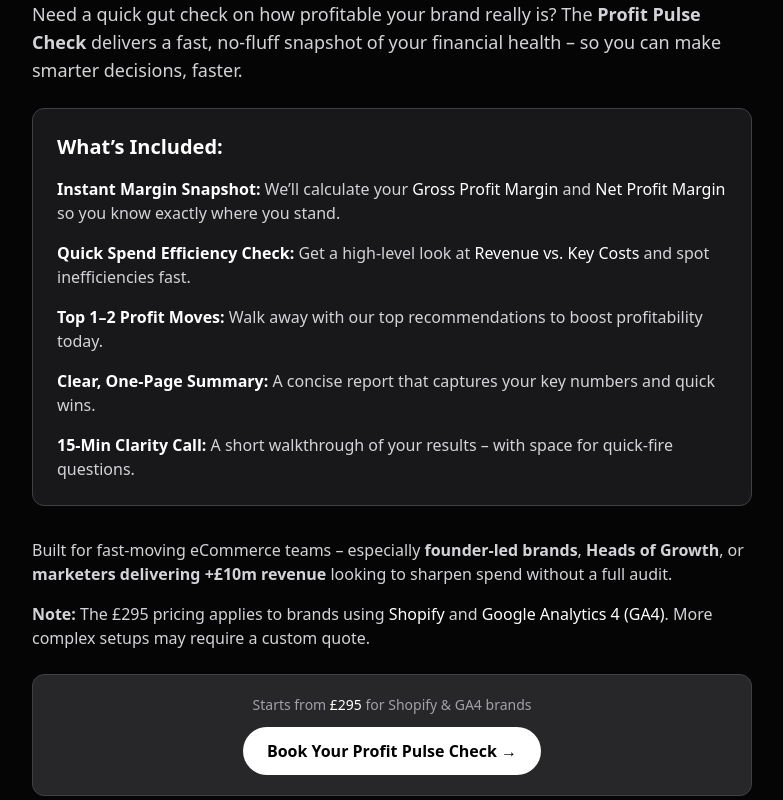
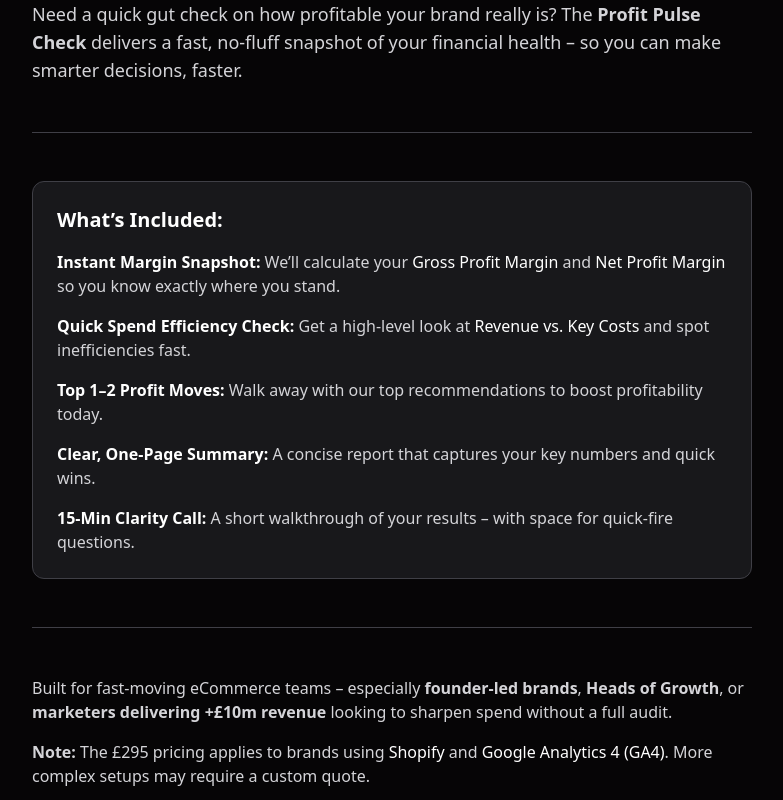
Before and after one commit to RetailSuccessCoach/retail-success-coach, a Next.js app: page /ecommerce-profit-audit in a window 1280 px wide. Shown: the part 240-1040 px from the top of the page, without its empty margins (248-1031 px from the left). Built offline with nearby package versions, Linux system fonts and the light colour scheme.

Commit message:
Fix layout for Profit Pulse Check page

```diff
--- a/src/app/ecommerce-profit-audit/page.tsx
+++ b/src/app/ecommerce-profit-audit/page.tsx
@@ -17,17 +17,23 @@ export default function ProfitPulseCheckPage() {
         />
       </Head>
       <MainLayout>
-        <section className="py-16 px-4 sm:px-6 max-w-3xl mx-auto text-zinc-300">
+        <section className="py-16 px-4 sm:px-6 max-w-3xl mx-auto text-zinc-300 space-y-12">
+
   {/* Header */}
-  <h1 className="text-3xl sm:text-4xl font-bold mb-4 text-white leading-snug">
+  <div className="space-y-4">
+    <h1 className="text-3xl sm:text-4xl font-bold text-white leading-snug">
       Profit Pulse Check: Your Fast Track to Profit Clarity
     </h1>
-  <p className="text-base sm:text-lg mb-6 text-zinc-300">
+    <p className="text-base sm:text-lg">
       Need a quick gut check on how profitable your brand really is? The <strong>Profit Pulse Check</strong> delivers a fast, no-fluff snapshot of your financial health – so you can make smarter decisions, faster.
     </p>
+  </div>
 
-  {/* What’s Included Block */}
-  <div className="bg-zinc-900 border border-zinc-700 rounded-xl p-5 sm:p-6 mb-8">
+  {/* Divider */}
+  <div className="border-t border-zinc-700" />
+
+  {/* What’s Included */}
+  <div className="bg-zinc-900 border border-zinc-700 rounded-xl p-5 sm:p-6">
     <h2 className="text-xl font-semibold text-white mb-4">What’s Included:</h2>
     <ul className="space-y-4 text-sm sm:text-base">
       <li>
@@ -48,17 +54,22 @@ export default function ProfitPulseCheckPage() {
     </ul>
   </div>
 
-  {/* Supportive Context */}
-  <p className="mb-4 text-sm sm:text-base">
+  {/* Divider */}
+  <div className="border-t border-zinc-700" />
+
+  {/* Audience */}
+  <div className="space-y-4 text-sm sm:text-base">
+    <p>
       Built for fast-moving eCommerce teams – especially <strong>founder-led brands</strong>, <strong>Heads of Growth</strong>, or <strong>marketers delivering +£10m revenue</strong> looking to sharpen spend without a full audit.
     </p>
 
-  <p className="mb-6 text-sm sm:text-base">
+    <p>
       <strong>Note:</strong> The £295 pricing applies to brands using <span className="text-white">Shopify</span> and <span className="text-white">Google Analytics 4 (GA4)</span>. More complex setups may require a custom quote.
     </p>
+  </div>
 
-  {/* CTA Block */}
-  <div className="bg-zinc-800 border border-zinc-700 rounded-xl p-4 sm:p-5 text-center">
+  {/* CTA */}
+  <div className="bg-zinc-800 border border-zinc-700 rounded-xl p-5 sm:p-6 text-center">
     <p className="text-sm text-zinc-400 mb-3">
       Starts from <span className="text-white font-medium">£295</span> for Shopify & GA4 brands
     </p>
```
Lines whose indentation alone changed are shown as unchanged.
